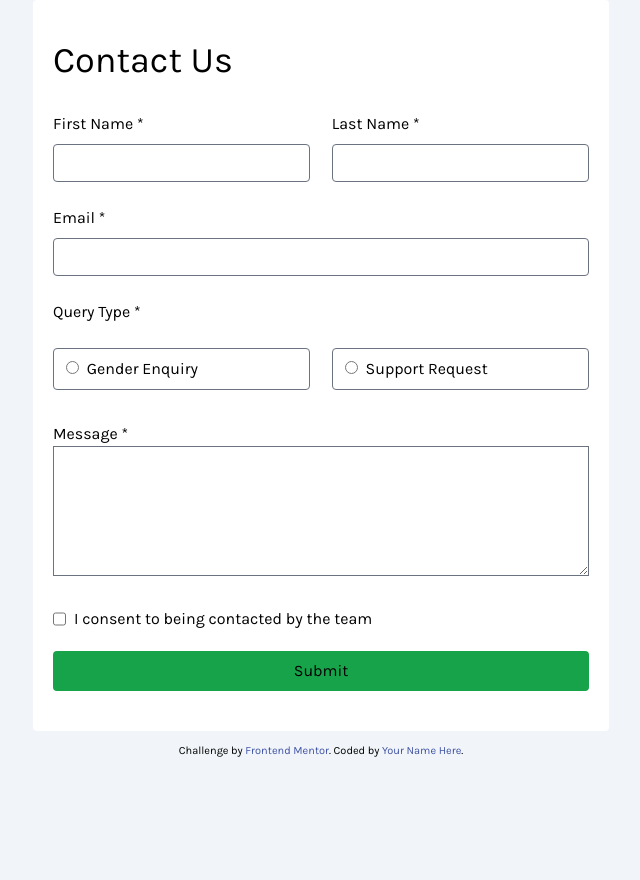
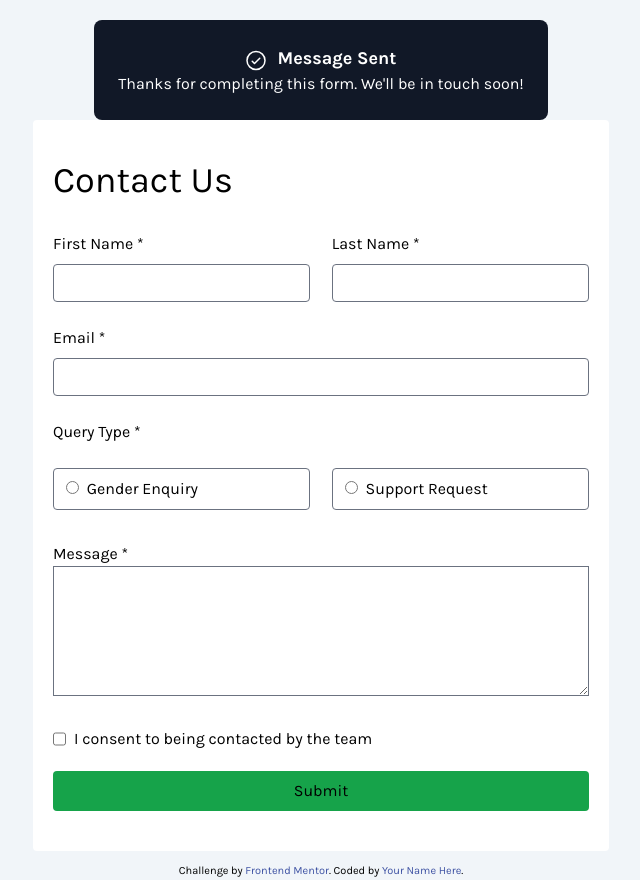
Before and after one commit to Desmends27/Contact-Form-main, a website: page index.html in a window 1280 px wide. Shown: the whole page, without its empty margins (319-959 px from the left). Before the commit the page ends 800 px from the top, so only its background shows below. Drawn offline with Linux system fonts and the light colour scheme.

Commit message:
success message fixed

```diff
--- a/index.html
+++ b/index.html
@@ -17,7 +17,7 @@
   </style>
 </head>
 <body class="bg-slate-100 karla">
-  <div class="container mt-3 mx-auto  w-[100%] md:w-max p-6 bg-gray-900 rounded-lg hidden success">
+  <div class="container mt-5 mx-auto  w-[100%] md:w-max p-6 bg-gray-900 rounded-lg  success">
     <div class="text-center">
       <img src="./assets/images/icon-success-check.svg" alt="success" class="inline">
     <p class="inline ml-2 text-lg font-bold text-white">Message Sent</p>
```
Also changed, not shown: css/output.css.
